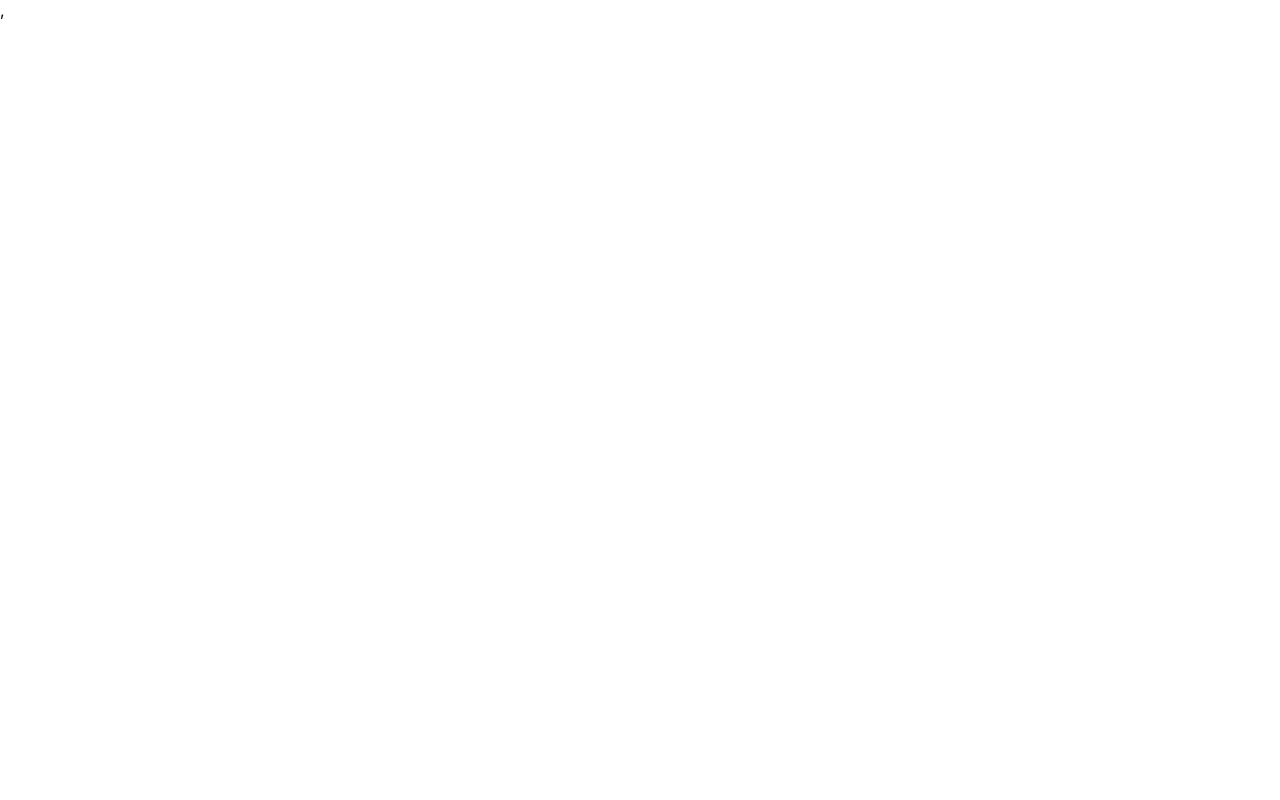
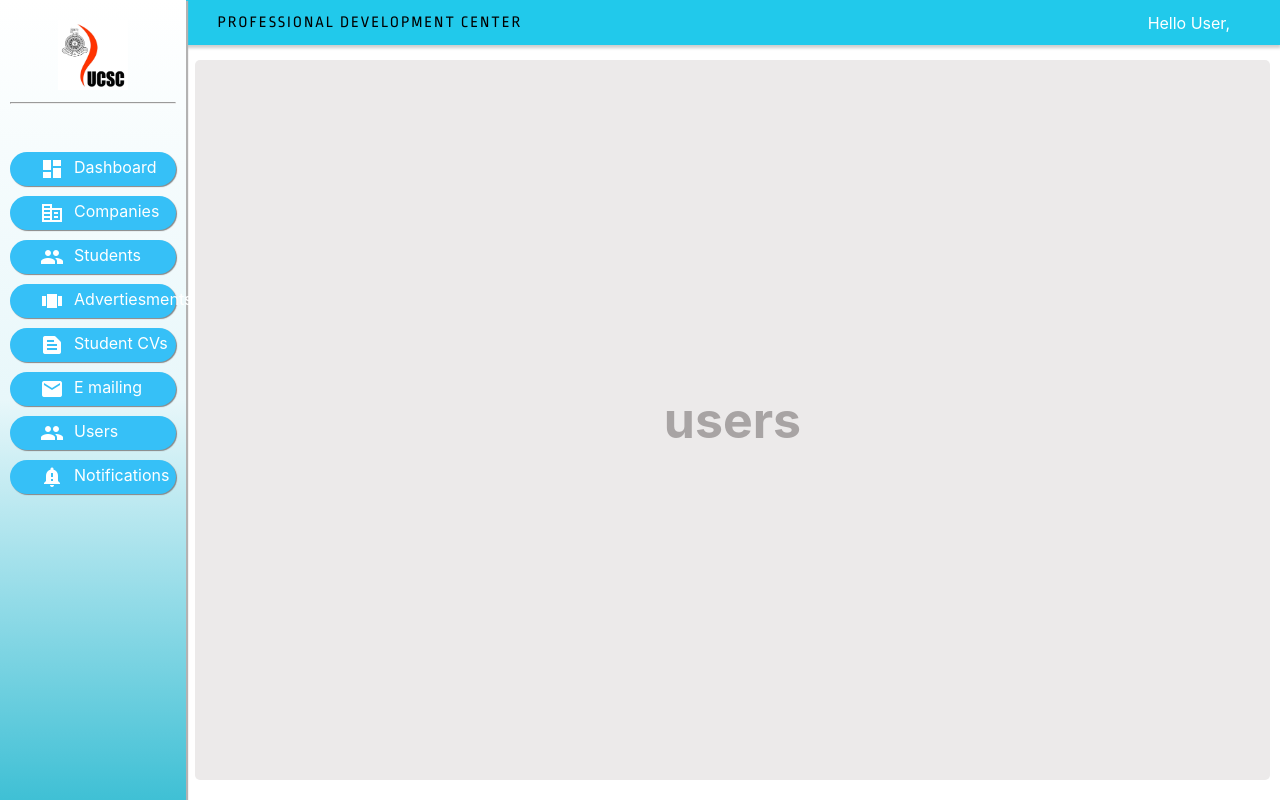
Before and after one commit to shelomi123/dashboard-portal, a React (Create React App) app: page /users in a window 1280 px wide. Before the commit this address led to /admin/index. Built offline with nearby package versions, Linux system fonts and the light colour scheme.

Commit message:
users component added

```diff
--- a/src/App.css
+++ b/src/App.css
@@ -192,6 +192,21 @@
 }
 
 
+/*==================================================== users =================================================== */
+
+.users {
+    width: 100%;
+    height: 100%;
+    display: flex;
+    flex-direction: column;
+    justify-content: center;
+    align-items: center;
+    font-size: 50px;
+    font-weight: 700;
+    color: rgb(168, 164, 164);
+}
+
+
 /*==================================================== notifications =================================================== */
 
 .notifications {
--- a/src/components/sidebar.js
+++ b/src/components/sidebar.js
@@ -22,6 +22,8 @@ function SideNavbar(){
                 <span class="material-icons sidebar-icon">text_snippet</span>Student CVs</div></Link>
             <Link to="/emailing"><div className="sidebar-link">
                 <span class="material-icons sidebar-icon">mail</span>E mailing</div></Link>
+            <Link to="/users"><div className="sidebar-link">
+                <span class="material-icons sidebar-icon">people</span>Users</div></Link>
             <Link to="/notifications"><div className="sidebar-link">
                 <span class="material-icons sidebar-icon">notification_important</span>Notifications</div></Link>
         </div>
--- /dev/null
+++ b/src/content/users.js
@@ -0,0 +1,15 @@
+import React from 'react';
+import '../App.css';
+
+
+function Users(){
+    return (
+        <div className="admin-content">
+           <div className="users">
+            users
+           </div>
+        </div>
+    )
+}
+
+export default Users;
--- a/src/index.js
+++ b/src/index.js
@@ -12,6 +12,7 @@ import Adverts from './views/adverts';
 import StudentCvs from './views/studentCvs';
 import Emailing from './views/emailing';
 import Notifications from './views/notifications';
+import Users from './views/users';
 
 ReactDOM.render(
   <React.StrictMode>
@@ -23,8 +24,9 @@ ReactDOM.render(
       <Route path="/adverts" component={Adverts} />
       <Route path="/cvs" component={StudentCvs} />
       <Route path="/emailing" component={Emailing} />
+      <Route path="/users" component={Users} />
       <Route path="/notifications" component={Notifications} />
-      <Redirect from="/" to="/admin/index" />
+      <Redirect from="/" to="/dashboard" />
     </Switch>
   </BrowserRouter>,
   </React.StrictMode>,
--- /dev/null
+++ b/src/views/users.js
@@ -0,0 +1,17 @@
+import React from 'react';
+import Navbar from '../components/navbar'
+import SideBar from '../components/sidebar'
+import Content from '../content/users';
+
+
+function Users(){
+    return (
+        <div>
+        <Navbar/>
+        <SideBar/>
+        <Content/>
+        </div>
+    );
+}
+
+export default Users;
```
